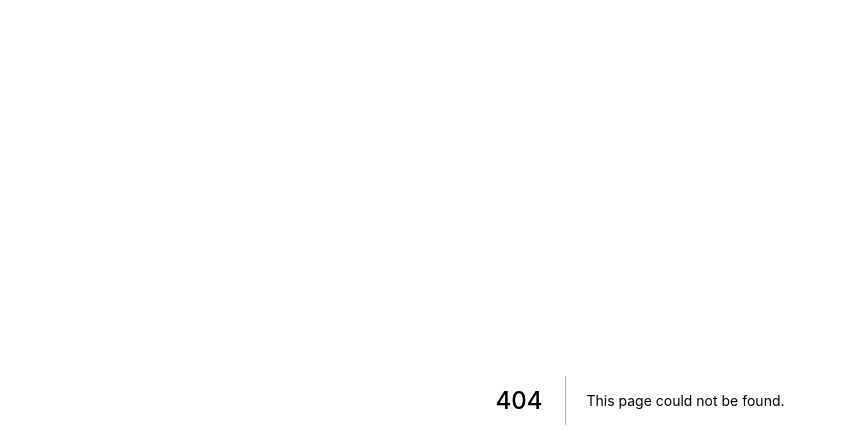
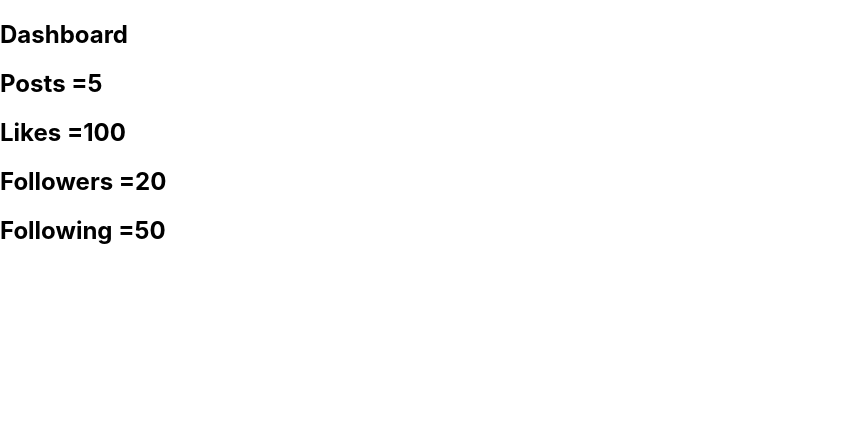
Before and after one commit to Omaralabdullah051/pre-rendering-in-next.js, a Next.js app: page /dashboard-swr in a window 1280 px wide. Before the commit this address had no page. Shown: the top 448 px of the page, without its empty margins (0-846 px from the left). Built offline with nearby package versions, Linux system fonts and the light colour scheme; data requests are answered from the project's data file.

Commit message:
implemented swr to simplify the process of client side data fetching

```diff
--- a/package.json
+++ b/package.json
@@ -13,7 +13,8 @@
     "json-server": "^0.17.0",
     "next": "^12.1.7-canary.24",
     "react": "17.0.2",
-    "react-dom": "17.0.2"
+    "react-dom": "17.0.2",
+    "swr": "^1.3.0"
   },
   "devDependencies": {
     "eslint": "8.16.0",
--- /dev/null
+++ b/pages/dashboard-swr.js
@@ -0,0 +1,26 @@
+import useSWR from "swr";
+
+const fetcher = async () => {
+  const response = await fetch("http://localhost:4000/dashboard");
+  const data = await response.json();
+  return data;
+};
+
+const DashboardSWR = () => {
+  const { data, error } = useSWR("dashboard", fetcher);
+
+  if (error) return "An error is occured";
+  if (!data) return "Loading";
+
+  return (
+    <div>
+      <h2>Dashboard</h2>
+      <h2>Posts ={data.posts}</h2>
+      <h2>Likes ={data.likes}</h2>
+      <h2>Followers ={data.followers}</h2>
+      <h2>Following ={data.following}</h2>
+    </div>
+  );
+};
+
+export default DashboardSWR;
--- a/pages/dashboard.js
+++ b/pages/dashboard.js
@@ -22,8 +22,8 @@
       <h2>Dashboard</h2>
       <h2>Posts ={dashboardData.posts}</h2>
       <h2>Likes ={dashboardData.likes}</h2>
-      <h2>Posts ={dashboardData.posts}</h2>
-      <h2>Posts ={dashboardData.posts}</h2>
+      <h2>Followers ={dashboardData.followers}</h2>
+      <h2>Following ={dashboardData.following}</h2>
     </div>
   );
 };
```
Also changed, not shown: 2 other files (tests, documents, lock files or other folders).
